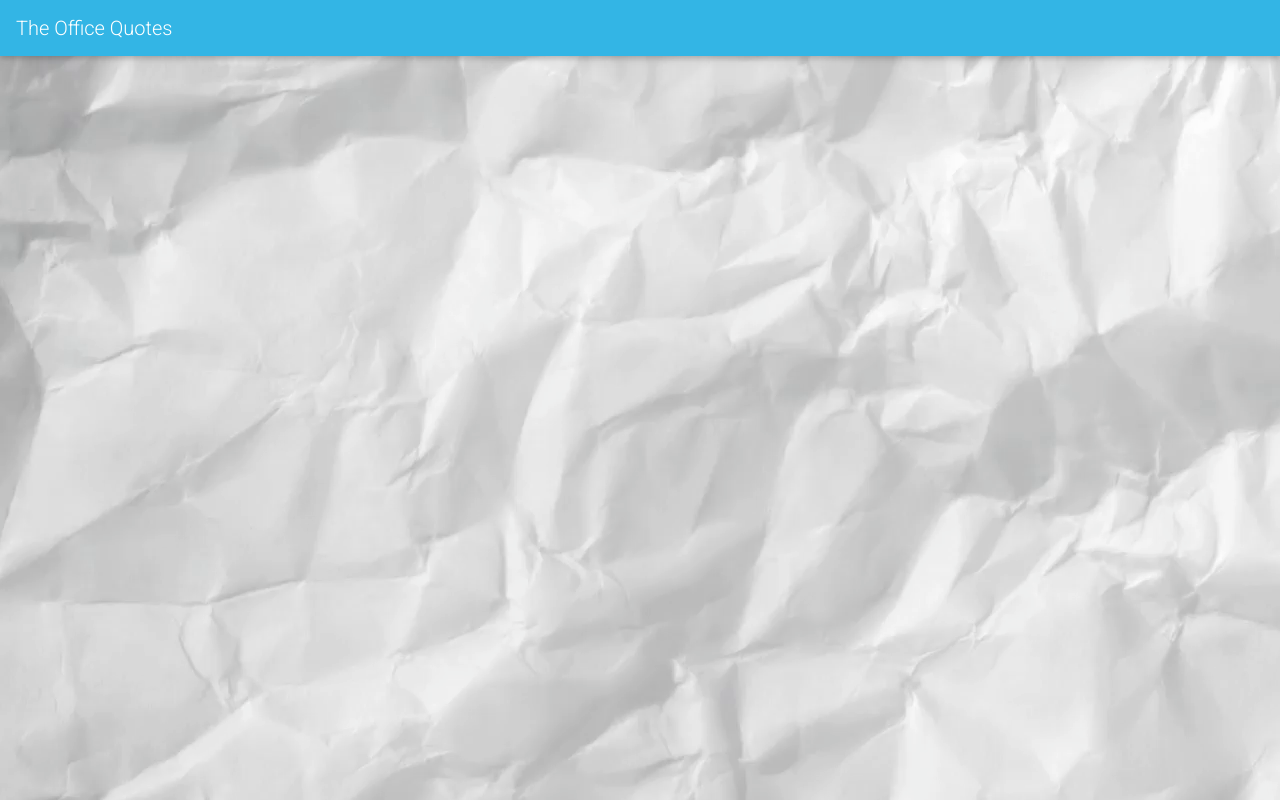
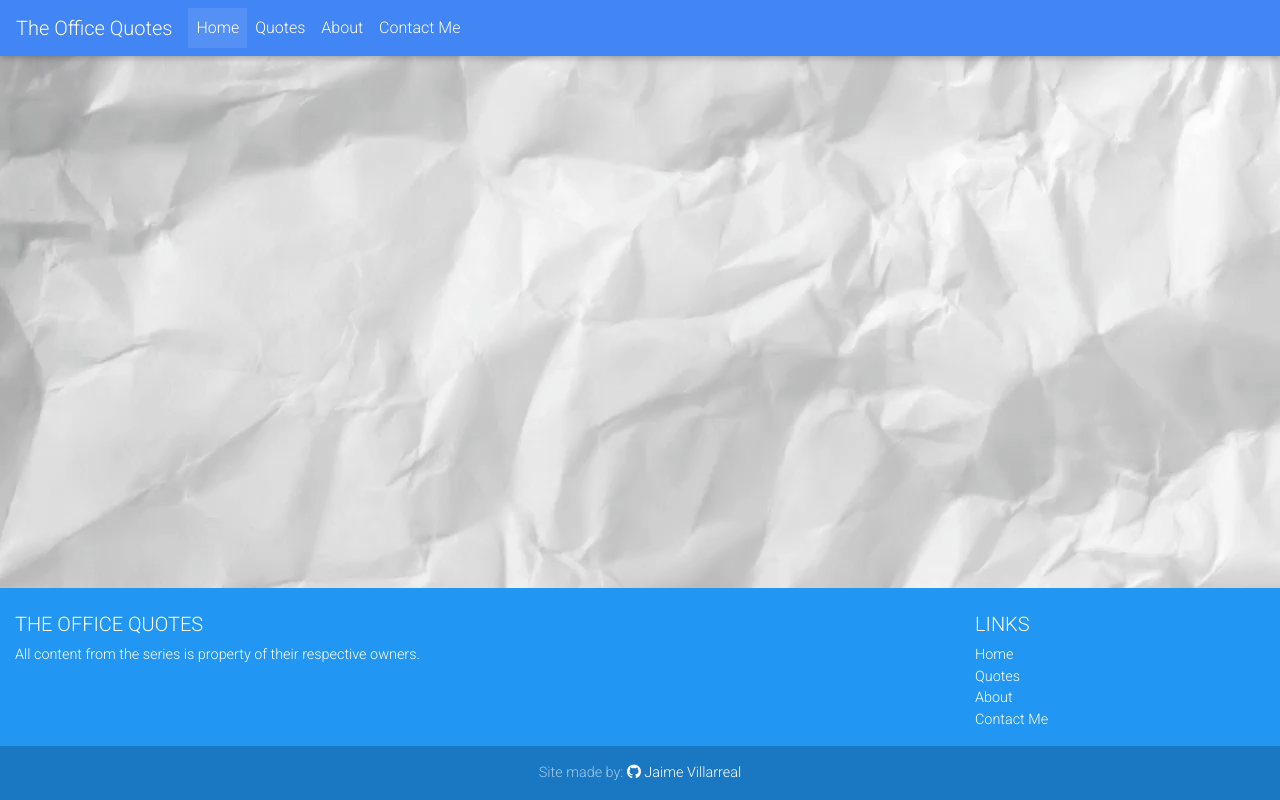
Before and after one commit to jvillarreal7/TheOfficeQuotes, a Django app: template OfficeQts/templates/base.html in a window 1280 px wide. Run offline with Django 3.2, Linux system fonts and the light colour scheme; the template is opened without the code that fills it, so the values that code supplies are empty; some libraries are stand-ins or nearby versions.

Commit message:
UI improvements (footer).

```diff
--- a/OfficeQts/OfficeApp/static/css/site.css
+++ b/OfficeQts/OfficeApp/static/css/site.css
@@ -5,3 +5,16 @@
 .quoteCard {
     padding: 0%;
 }
+
+html {
+    position: relative;
+    min-height: 100%;
+}
+
+footer {
+    position: absolute;
+    left: 0;
+    bottom: 0;
+    width: 100%;
+    overflow: hidden;
+}
--- a/OfficeQts/templates/OfficeApp/home.html
+++ b/OfficeQts/templates/OfficeApp/home.html
@@ -108,6 +108,8 @@
                 </ul>
             </div>
         </div>
+
+        <a href="/" class="btn btn-amber">Get another quote!</a>
     </div>
 </div>
 
--- a/OfficeQts/templates/base.html
+++ b/OfficeQts/templates/base.html
@@ -1,4 +1,5 @@
 {% load static %}
+<html>
 
 <head>
     <title>The Office Quotes</title>
@@ -27,11 +28,87 @@
 </head>
 
 <body style="background-image: url('{% static "img/paper.png" %}');">
-    <!--Navbar -->
-    <nav class="mb-1 navbar navbar-expand-lg navbar-dark info-color">
+    <!--Navbar-->
+    <nav class="navbar navbar-expand-lg navbar-dark primary-color">
+
+        <!-- Navbar brand -->
+        <a class="navbar-brand" href="/">The Office Quotes</a>
+
+        <!-- Collapse button -->
+        <button class="navbar-toggler" type="button" data-toggle="collapse" data-target="#basicExampleNav"
+            aria-controls="basicExampleNav" aria-expanded="false" aria-label="Toggle navigation">
+            <span class="navbar-toggler-icon"></span>
+        </button>
+
+        <!-- Collapsible content -->
+        <div class="collapse navbar-collapse" id="basicExampleNav">
+
+            <!-- Links -->
+            <ul class="navbar-nav mr-auto">
+                <li class="nav-item active">
+                    <a class="nav-link" href="/">Home
+                        {% if request.path == '/' %}
+                        <span class="sr-only">(current)</span>
+                        {% endif %}
+                    </a>
+                </li>
+                <li class="nav-item">
+                    <a class="nav-link" href="#">Quotes
+                        {% if request.path == '/quotes/' %}
+                        <span class="sr-only">(current)</span>
+                        {% endif %}
+                    </a>
+                </li>
+                <li class="nav-item">
+                    <a class="nav-link" href="#">About
+                        {% if request.path == '/about/' %}
+                        <span class="sr-only">(current)</span>
+                        {% endif %}
+                    </a>
+                </li>
+                <li class="nav-item">
+                    <a class="nav-link" href="#">Contact Me
+                        {% if request.path == '/contact-me/' %}
+                        <span class="sr-only">(current)</span>
+                        {% endif %}
+                    </a>
+                </li>
+            </ul>
+        </div>
+    </nav>
+    <!-- Links -->
+    <!-- <div class="collapse navbar-collapse" id="basicExampleNav">
         <a class="navbar-brand" href="#">The Office Quotes</a>
-    </nav>
-    <!--/.Navbar -->
+        <ul class="navbar-nav mr-auto ml-2">
+            <li class="nav-item active">
+                <a class="nav-link" href="/">Home
+                    {% if request.path == '/' %}
+                    <span class="sr-only">(current)</span>
+                    {% endif %}
+                </a>
+            </li>
+            <li class="nav-item">
+                <a class="nav-link" href="#">Quotes
+                    {% if request.path == '/quotes' %}
+                    <span class="sr-only">(current)</span>
+                    {% endif %}
+                </a>
+            </li>
+            <li class="nav-item">
+                <a class="nav-link" href="#">About
+                    {% if request.path == '/about' %}
+                    <span class="sr-only">(current)</span>
+                    {% endif %}
+                </a>
+            </li>
+            <li class="nav-item">
+                <a class="nav-link" href="#">Contact Me
+                    {% if request.path == '/contact-me' %}
+                    <span class="sr-only">(current)</span>
+                    {% endif %}
+                </a>
+            </li>
+    </div> -->
 
     <div class="container-fluid">
         <div class="row mt-3">
@@ -40,3 +117,43 @@
         {% endblock %}
     </div>
 </body>
+
+
+<footer class="page-footer font-small blue pt-4 mt-3">
+    <div class="container-fluid text-center text-md-left">
+        <div class="row">
+            <div class="col-md-6 mt-md-0 mt-3">
+                <h5 class="text-uppercase">The Office Quotes</h5>
+                <p>All content from the series is property of their respective owners.</p>
+            </div>
+            <hr class="clearfix w-100 d-md-none pb-3">
+            <div class="col-md-3 mb-md-0 mb-3">
+
+            </div>
+
+            <div class="col-md-3 mb-md-0 mb-3">
+                <h5 class="text-uppercase">Links</h5>
+                <ul class="list-unstyled">
+                    <li>
+                        <a href="/">Home</a>
+                    </li>
+                    <li>
+                        <a href="#!">Quotes</a>
+                    </li>
+                    <li>
+                        <a href="#!">About</a>
+                    </li>
+                    <li>
+                        <a href="#!">Contact Me</a>
+                    </li>
+                </ul>
+            </div>
+        </div>
+    </div>
+
+    <div class="footer-copyright text-center py-3">Site made by:
+        <a href="https://github.com/jvillarreal7"> <i class="fab fa-github"></i> Jaime Villarreal</a>
+    </div>
+</footer>
+
+</html>
```
